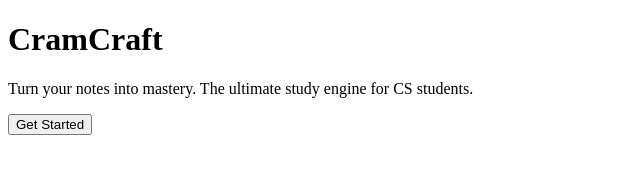
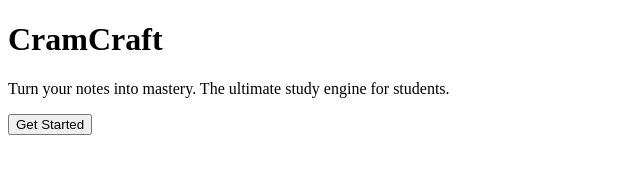
Before and after one commit to jcerasuolo5/Cram-Craft-Project-, a React (Create React App) app in the folder cramcraft/: page / in a window 1280 px wide. Shown: the top 170 px of the page, without its empty margins (0-640 px from the left). Built offline with nearby package versions, Linux system fonts and the light colour scheme.

Commit message:
Add framer-motion dependency and update App component
- Imported framer-motion for animations
- Began flashcard logic structure

```diff
--- a/cramcraft/package.json
+++ b/cramcraft/package.json
@@ -7,6 +7,7 @@
     "@testing-library/jest-dom": "^6.9.1",
     "@testing-library/react": "^16.3.2",
     "@testing-library/user-event": "^13.5.0",
+    "framer-motion": "^12.35.2",
     "react": "^19.2.4",
     "react-dom": "^19.2.4",
     "react-scripts": "5.0.1",
--- a/cramcraft/src/App.js
+++ b/cramcraft/src/App.js
@@ -1,4 +1,5 @@
-import React, { useState } from 'react';
+import React, {useState} from 'react';
+import {motion} from 'framer-motion';
 
 const App = () => {
   //landing page phase
@@ -10,7 +11,7 @@ const App = () => {
     return (
       <div className="min-h-screen bg-slate-50 flex flex-col items-center justify-center p-6 text-center">
         <h1 className="text-6xl font-extrabold text-brand-dark mb-4">CramCraft</h1>
-        <p className="text-xl text-gray-600 mb-8 max-w-md">Turn your notes into mastery. The ultimate study engine for CS students.</p>
+        <p className="text-xl text-gray-600 mb-8 max-w-md">Turn your notes into mastery. The ultimate study engine for students.</p>
         <button
           onClick={() => setView('auth')}
           className="bg-brand-teal text-white px-10 py-4 rounded-full font-bold text-lg shadow-lg hover:scale-105 transition-transform"
@@ -75,5 +76,14 @@ const App = () => {
   }
 
 };
+//Flashcard logic
+const StudySession = ({onFinish}) => {
+  const [isFlipped, setIsFlipped] = useState(false);
+  const [currentCard, setCurrentCard] = useState(0);
+  const cards = [
+    { q: "Test Question 1", a: "Test Answer 1" },
+    { q: "Test Question 2", a: "Test Answer 2" }
+  ];
+}
 
 export default App;
```
Also changed, not shown: 1 other file (tests, documents, lock files or other folders).
